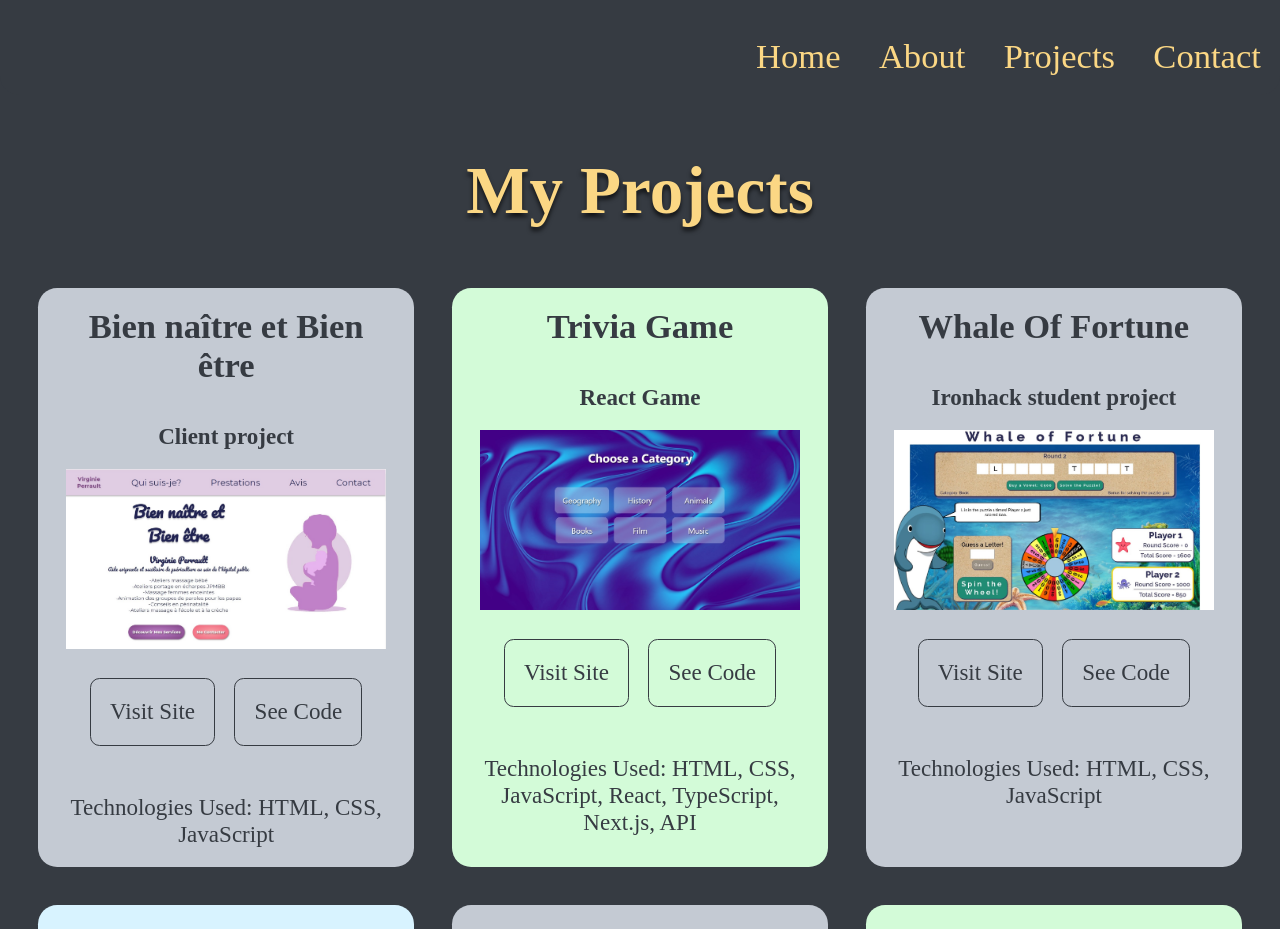
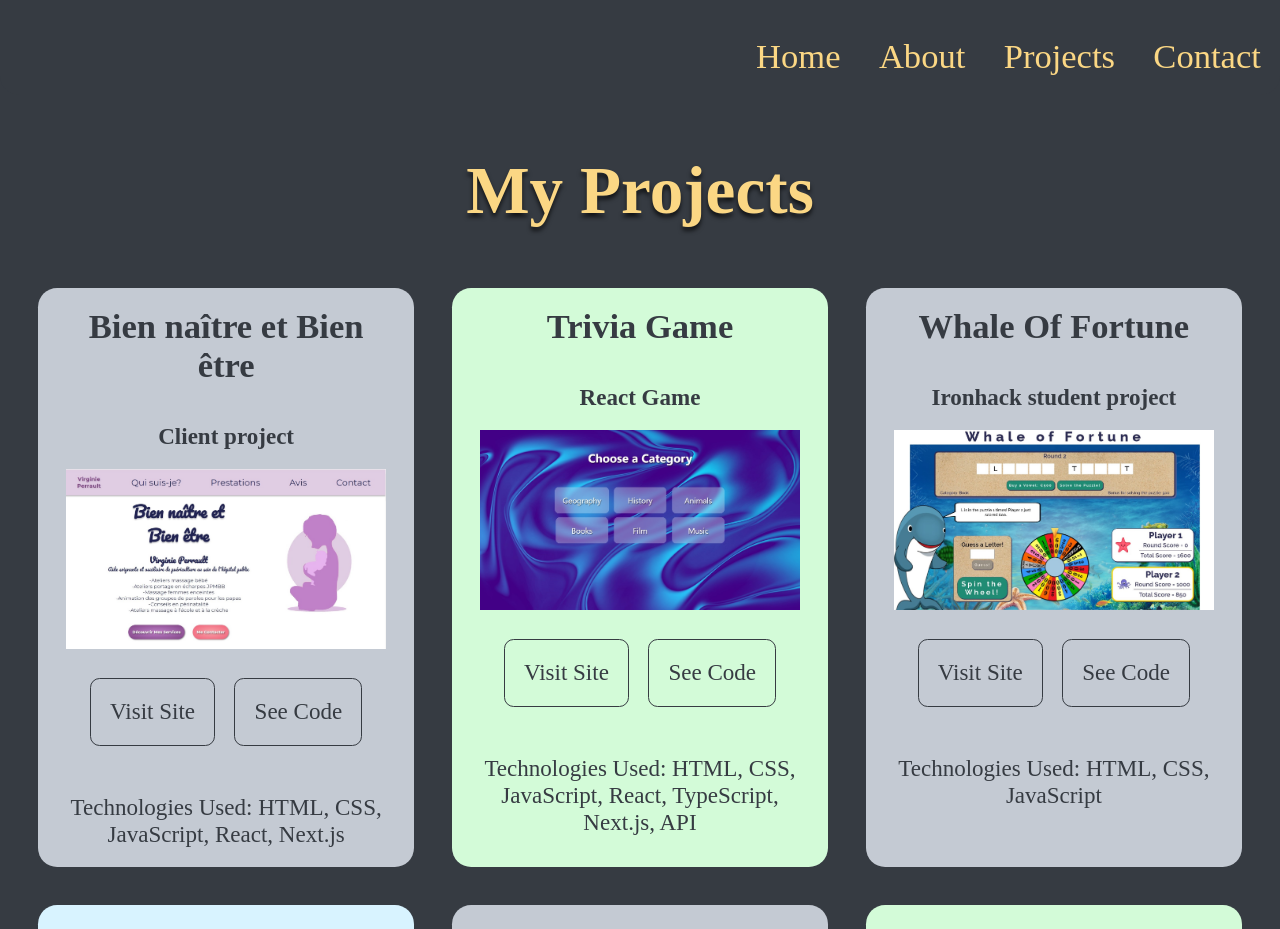
Before and after one commit to RaspberryChaos/my-portfolio, a Next.js app: page /projects in a window 1280 px wide. Shown: the top 929 px of the page. Built offline with nearby package versions, Linux system fonts and the light colour scheme; a web font is replaced by a local one.

Commit message:
fixed typo in url

```diff
--- a/projectsData.js
+++ b/projectsData.js
@@ -2,10 +2,10 @@ export const myProjects = [
   {
     title: "Bien naître et Bien être",
     id: 1,
-    url: "https://virginie-perrault-v2.vercel.app/",
+    url: "https://site-virginie-perrault-v2.vercel.app/",
     gitHub: "https://github.com/RaspberryChaos/site-virginie-perrault",
     category: "Client project",
-    tags: ["HTML", "CSS", "JavaScript"],
+    tags: ["HTML", "CSS", "JavaScript", "React", "Next.js"],
     img: "/siteVP1.jpg",
   },
   {
```
